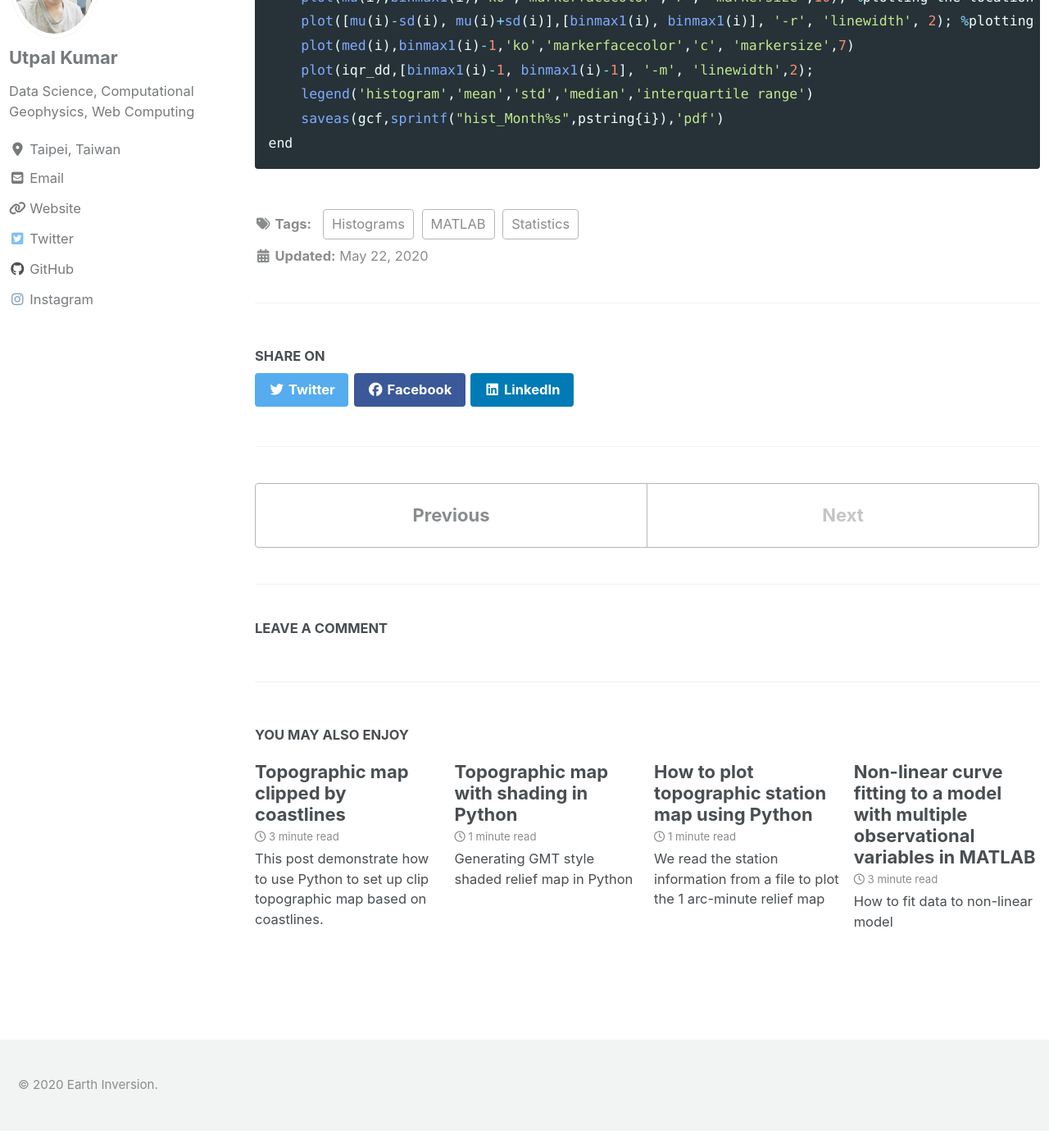
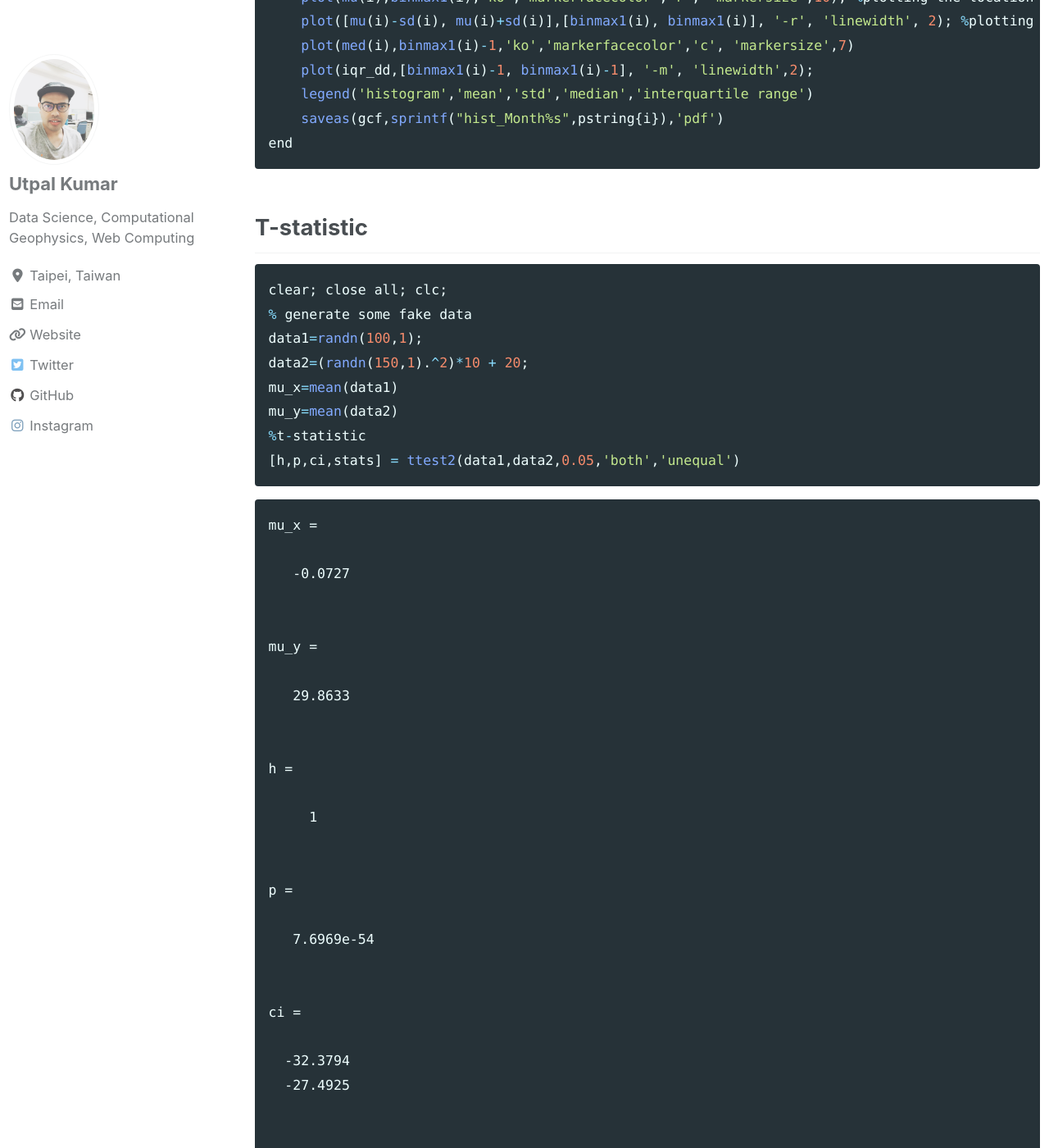
Before and after one commit to apexcodings/earthinversion.github.io, a Jekyll site: the page built from _posts/2020-05-22-statistical-analysis-in-matlab.md, in a window 1280 px wide and 1400 px high, scrolled down 4433 px. Shown: the whole window at 82% size. Built offline with Jekyll 4.4.1, drawn with Linux system fonts in a browser that asks for light colours; cached includes are drawn as plain includes; nearby versions of some CDN libraries; comment, search, counter and statistics services are not loaded; before the commit the page ends 5812 px from its top, so only the background shows below that; some of the changed text lies outside the part shown.

Commit message:
new posts

````diff
--- /dev/null
+++ b/_posts/2020-05-22-hypothesis-testing.md
@@ -0,0 +1,67 @@
+---
+title: "Hypothesis Test in MATLAB"
+date: 2020-05-22
+tags: [Statistics, MATLAB, hypothesis testing, Null hypothesis]
+excerpt: "Using Randomization to test the disprove the null hypothesis"
+classes:
+  - wide
+---
+<figure class="half">
+    <img width="400" src="{{ site.url }}{{ site.baseurl }}/images/hypothesis_test.png">
+</figure>
+
+```python
+%% Hypothesis Testing
+clear; close all; clc;
+data1=randn(100,1);
+data2=(randn(150,1).^2)*10 + 20;
+all_data=[data1; data2];
+```
+- Null hypothesis is that the two distribution that we are sampling are from the same population.
+
+
+```python
+%% First Sample
+mu1=mean(data1);
+
+
+%% Second Sample
+mu2=mean(data2);
+actualdiffmn=(mu1-mu2)
+```
+
+- Now, since our null hypothesis is that the two distribution comes from the same population, we can mix it to draw two samples again.
+
+```python
+%% Using Randomization to test the hypothesis
+numsim = 10000;   % number of simulations to run
+mn1=zeros(1,numsim);
+mn2=zeros(1,numsim);
+diffmn = zeros(1,numsim);
+for num=1:numsim
+    % vector of indices (a random ordering of the integers between
+    % 1 and n where n is the number of data points)
+    indx = randperm(length(all_data));
+    data_sim=all_data(indx);
+    data_sim1=data_sim(1:length(data1));
+    data_sim2=data_sim(1:length(data2));
+    mn1(num)=mean(data_sim1);
+    mn2(num)=mean(data_sim2);
+    diffmn(num)=(mn1(num)-mn2(num));
+end
+
+% visualize
+figure; hold on;
+hist(diffmn,100);
+ax = axis;
+plot(repmat(actualdiffmn,[1 2]),ax(3:4),'r-');
+pval = sum(abs(diffmn) > abs(actualdiffmn)) / length(diffmn);
+title(sprintf('Actualdiffmean = %.4f; p-value (two-tailed) = %.6f',actualdiffmn,pval));
+legend('Results of simulation','Actual difference in means')
+xlabel('Difference in means'), ylabel('Frequency')
+```
+
+```
+actualdiffmn =
+  -28.5153
+```
--- /dev/null
+++ b/_posts/2020-05-22-monte-carlo-simulations-correlations.md
@@ -0,0 +1,55 @@
+---
+title: "Monte Carlo Simulation to test for the correlation between two dataset (MATLAB)"
+date: 2020-05-22
+tags: [Statistics, MATLAB, Monte-Carlo Simulations, correlation]
+excerpt: "We test for the correlation between two sets of random numbers selected from normal distribution using the Monte Carlo simulations"
+classes:
+  - wide
+---
+<figure class="half">
+    <img width="400" src="{{ site.url }}{{ site.baseurl }}/images/monteCarloSim.png">
+</figure>
+
+
+```python
+%%Monte Carlo simulations of correlation values
+clear; close all; clc;
+% define
+numsim = 10000;   % number of simulations to run
+samplesize = 50;  % number of data points in each sample
+
+% pre-allocate the results vector
+results = zeros(1,numsim);
+
+% loop over simulations
+for num=1:numsim
+
+  % draw two sets of random numbers, each from the normal distribution
+  data = (randn(samplesize,2).^2)*10+20;
+
+  % compute the correlation between the two sets of numbers and store the result
+  results(num) = corr(data(:,1),data(:,2));
+
+end
+% visualize the results
+figure; hold on;
+hist(results,100);
+% ax = axis;
+% mx = max(abs(ax(1:2)));  % make the x-axis symmetric around 0
+% axis([-mx mx ax(3:4)]);
+xlabel('Correlation value');
+ylabel('Frequency');
+%%
+val = prctile(abs(results),95);
+val
+%%
+
+% visualize this on the figure
+ax = axis;
+h1 = plot([val val],ax(3:4),'r-');
+h2 = plot(-[val val],ax(3:4),'r-');
+legend(h1,'Central 95%');
+title(sprintf('The values between which most of the correlation values lie is +/- %.4f',val));
+saveas(gcf,"monteCarloSim",'pdf')
+%%
+```
--- a/_posts/2020-05-22-statistical-analysis-in-matlab.md
+++ b/_posts/2020-05-22-statistical-analysis-in-matlab.md
@@ -2,7 +2,7 @@
 title: "Statistical Analysis in MATLAB"
 date: 2020-05-22
 tags: [Statistics, MATLAB, Histograms]
-excerpt: "Visualize the statistics of the data using MATLAB: mean, median, std, interquartile range, skewness, kurtosis"
+excerpt: "Visualize the statistics of the data using MATLAB: mean, median, std, interquartile range, skewness, kurtosis, t-statistic"
 classes:
   - wide
 ---
@@ -131,3 +131,52 @@ for i=1:col
     saveas(gcf,sprintf("hist_Month%s",pstring{i}),'pdf')
 end
 ```
+
+## T-statistic
+
+```python
+clear; close all; clc;
+% generate some fake data
+data1=randn(100,1);
+data2=(randn(150,1).^2)*10 + 20;
+mu_x=mean(data1)
+mu_y=mean(data2)
+%t-statistic
+[h,p,ci,stats] = ttest2(data1,data2,0.05,'both','unequal')
+```
+
+```
+mu_x =
+
+   -0.0727
+
+
+mu_y =
+
+   29.8633
+
+
+h =
+
+     1
+
+
+p =
+
+   7.6969e-54
+
+
+ci =
+
+  -32.3794
+  -27.4925
+
+
+stats =
+
+  struct with fields:
+
+    tstat: -24.2062
+       df: 150.9778
+       sd: [2×1 double]
+```
````
Also changed, not shown: images/hypothesis_test.png (added), images/monteCarloSim.png (added).
